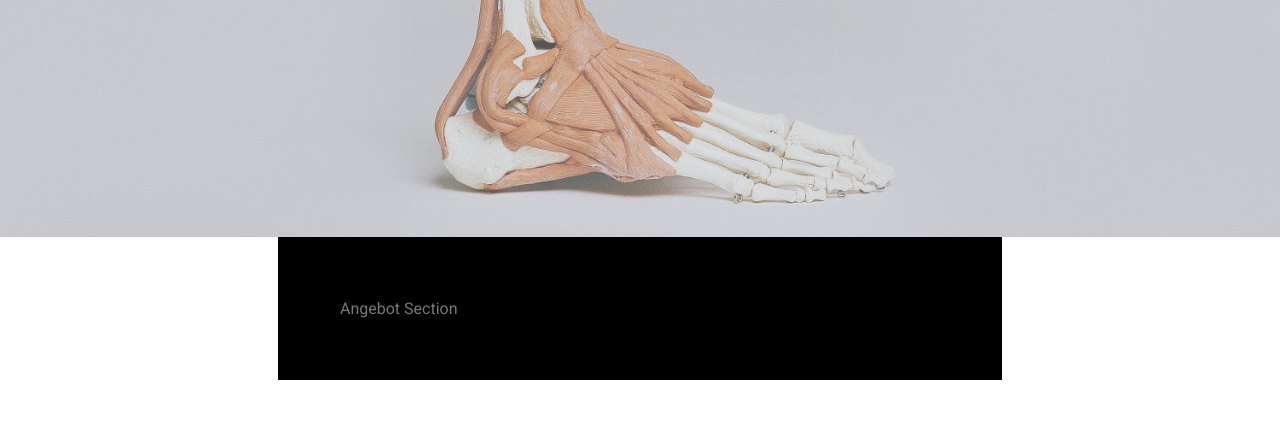
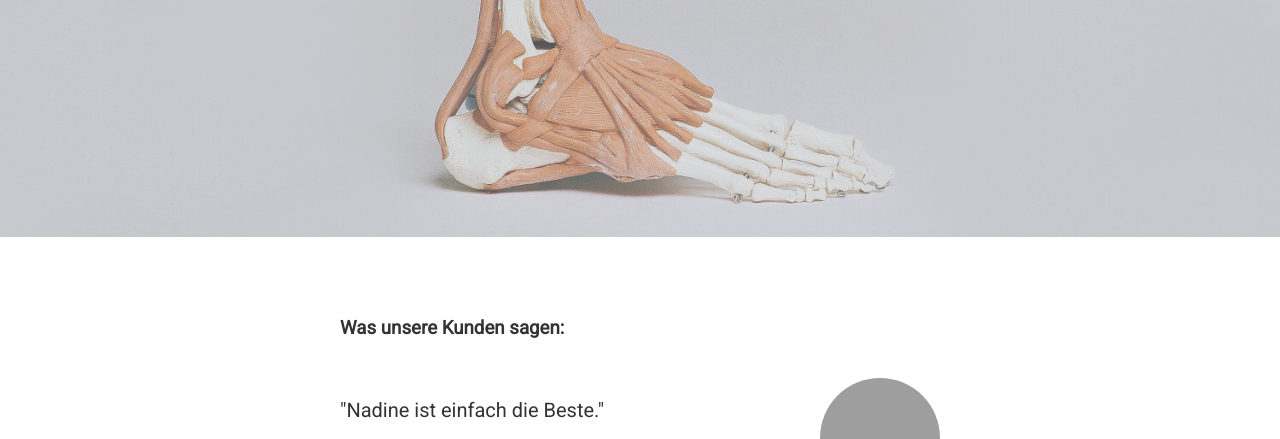
Before and after one commit to dato-g22/fuesio-ch-site, a plain HTML site: page index.html in a window 1280 px wide. Shown: the part 348-787 px from the top of the page. Drawn offline with Linux system fonts and the light colour scheme; grey boxes are pictures that could not be loaded.

Commit message:
remove Angebot section

```diff
--- a/index.html
+++ b/index.html
@@ -29,9 +29,9 @@
     <h1> <strong> Ihr Partner zu ganzheitlicher Gesundheit </strong> </h1>
   </div>
 
-  <div id="section-offering" class="section-black">
+  <!-- <div id="section-offering" class="section-black">
     Angebot Section
-  </div>
+  </div> -->
 
   <!-- Hier sind testimonial von Kunden aufgelistet -->
   <div id="section-testimonial">
```
